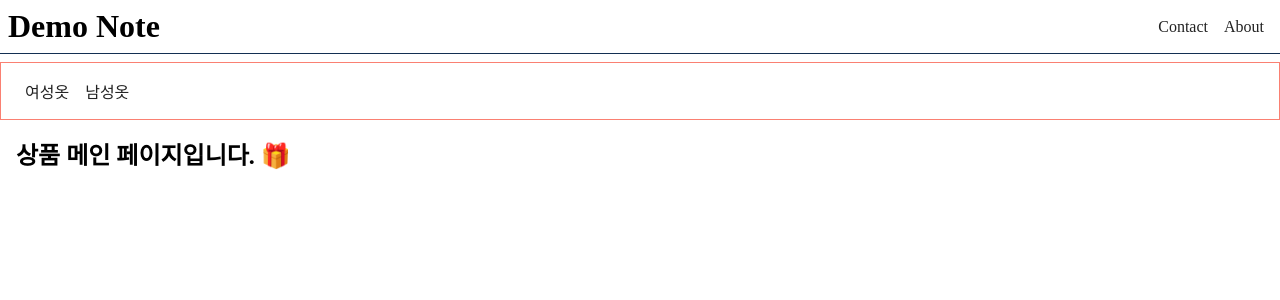
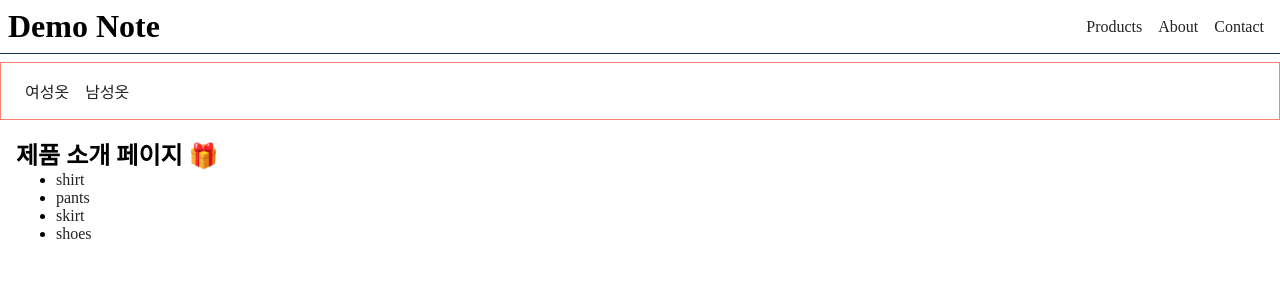
Before and after one commit to seolleung2/nextjs13-beta, a Next.js app: page /products in a window 1280 px wide. Shown: the top 300 px of the page. Built offline with nearby package versions, Linux system fonts and the light colour scheme.

Commit message:
fix: a 태그 대신 Link 태그 를 통한 제품 링크 생성하기 - next/link 에서 불러온 Link 를 사용하여 제품 링크 생성

```diff
--- a/src/app/layout.tsx
+++ b/src/app/layout.tsx
@@ -1,3 +1,4 @@
+import Link from "next/link";
 import "./globals.css";
 import style from "./layout.module.css";
 
@@ -17,8 +18,9 @@ export default function RootLayout({
         <header className={style.header}>
           <h1>Demo Note</h1>
           <nav className={style.nav}>
-            <a href="">Contact</a>
-            <a href="">About</a>
+            <Link href="/products">Products</Link>
+            <Link href="/about">About</Link>
+            <Link href="/contact">Contact</Link>
           </nav>
         </header>
         {children}
--- a/src/app/products/layout.tsx
+++ b/src/app/products/layout.tsx
@@ -1,12 +1,13 @@
 import React from "react";
+import Link from "next/link";
 import styles from "./layout.module.css";
 
 const ProductsLayout = ({ children }: { children: React.ReactNode }) => {
   return (
     <>
       <nav className={styles.nav}>
-        <a href="">여성옷</a>
-        <a href="">남성옷</a>
+        <Link href="/products/women">여성옷</Link>
+        <Link href="/products/man">남성옷</Link>
       </nav>
       <section className={styles.product}>{children}</section>
     </>
--- a/src/app/products/page.tsx
+++ b/src/app/products/page.tsx
@@ -1,7 +1,23 @@
+import Link from "next/link";
 import React from "react";
 
+const PRODUCTS_URL = "/products";
+
+const PRODUCTS = ["shirt", "pants", "skirt", "shoes"];
+
 const ProductsPage = () => {
-  return <h1>상품 메인 페이지입니다. 🎁</h1>;
+  return (
+    <>
+      <h1>제품 소개 페이지 🎁</h1>
+      <ul>
+        {PRODUCTS.map((product, index) => (
+          <li key={index}>
+            <Link href={`${PRODUCTS_URL}/${product}`}>{product}</Link>
+          </li>
+        ))}
+      </ul>
+    </>
+  );
 };
 
 export default ProductsPage;
```
